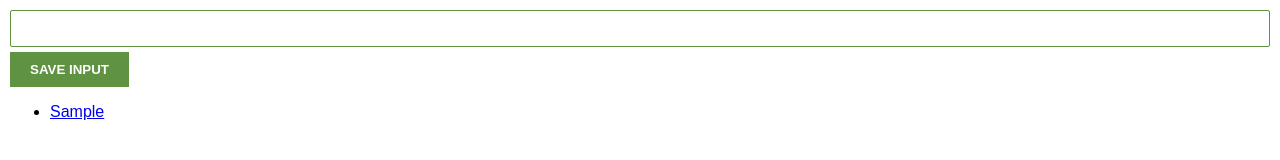
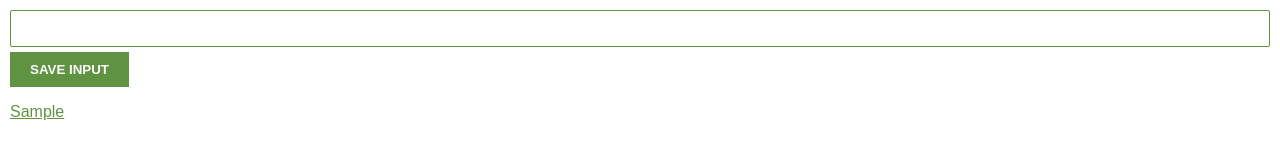
Before and after one commit to trome23/chrome-extension, a browser extension: page index.html in a window 1280 px wide. Both pictures are taken after typing "Sample" into the empty fields and a click on the button "SAVE INPUT". Drawn offline with Linux system fonts and the light colour scheme.

Commit message:
app is now deployed as chrome extension

```diff
--- a/index.js
+++ b/index.js
@@ -6,7 +6,11 @@ let myLeads = []
 inputBtn.addEventListener("click", function() {
     myLeads.push(inputEl.value) //<==push value from input to myLeads array
     inputEl.value = "" //<==clear input box after clicking button
+    localStorage.setItem("myLeads", JSON.stringify(myLeads)) //<==converting our array, myLeads, into a string so it can be stored locally
+
     renderLeads() //<== calling function to render content to DOM
+
+    console.log( localStorage.getItem("myLeads"))
 })
 
 function renderLeads() {
--- a/style.css
+++ b/style.css
@@ -2,6 +2,7 @@ body {
     margin: 0;
     padding: 10px;
     font-family: Arial, Helvetica, sans-serif;
+    min-width: 400px;
 }
 
 input {
@@ -23,3 +24,18 @@ button {
     margin-top: 5px;
     font-weight: bold;
 }
+
+ul {
+    color: #5f9341;
+    list-style-type: none;
+    padding-left: 0px;
+    margin-top: 20pxpx;
+}
+
+li {
+    margin-top: 5px;
+}
+
+a {
+    color: #5f9341;
+}
```
Also changed, not shown: dollar-icon.png (added), manifest.json (added).
